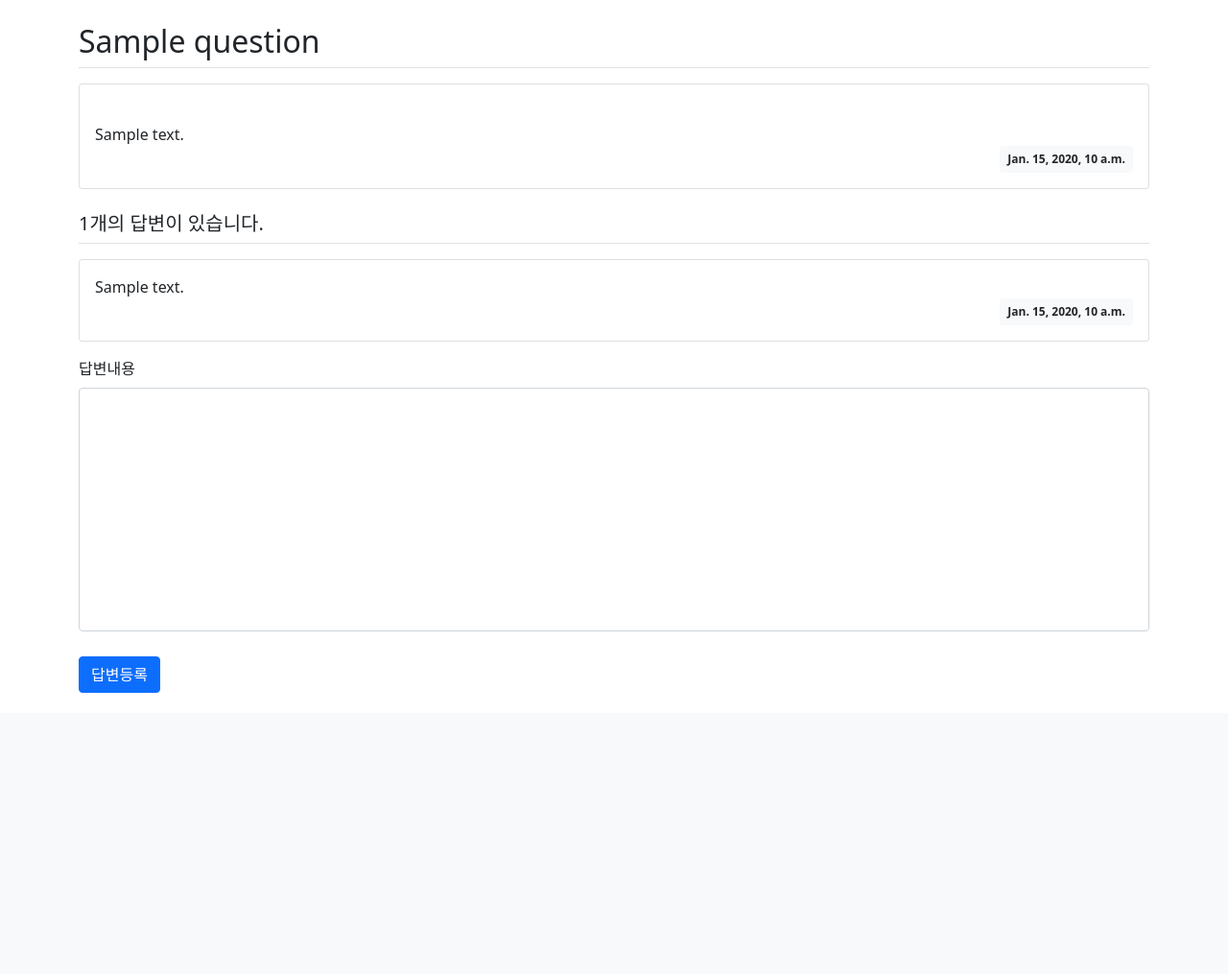
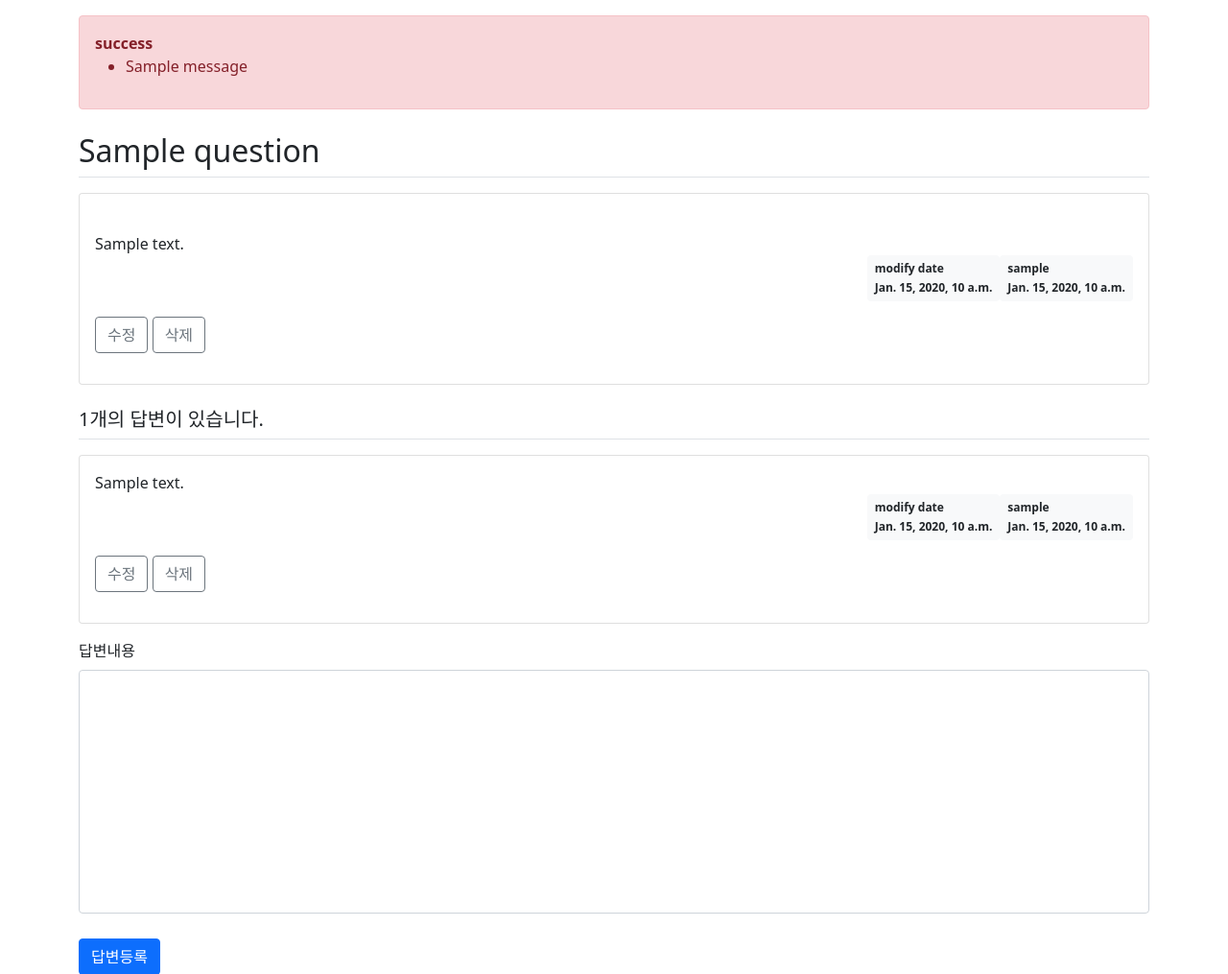
Before and after one commit to nykoh2001/django-begin, a Django app: page /pybo/answer/create/1/ in a window 1280 px wide. Shown: the part 57-1072 px from the top of the page at 96% size. Before the commit the page ends 779 px from the top, so only its background shows below. Run offline with Django 4.2, Linux system fonts and the light colour scheme; a user stored in the database is signed in; tables that the repository leaves empty hold one stand-in row (values such as "Sample post"); one stand-in notice (Sample message) is shown; some libraries are stand-ins or nearby versions.

Commit message:
feat: 질문/답변 수정/삭제

```diff
--- a/pybo/models.py
+++ b/pybo/models.py
@@ -7,6 +7,7 @@ class Question(models.Model): # inherit Model class
   subject = models.CharField(max_length=200)
   content = models.TextField()
   create_date = models.DateTimeField()
+  modify_date = models.DateTimeField(null=True, blank=True)
 
   def __str__(self) -> str:
     return self.subject
@@ -16,6 +17,7 @@ class Answer(models.Model):
   question = models.ForeignKey(Question, on_delete=models.CASCADE)
   content = models.TextField()
   create_date = models.DateTimeField()
+  modify_date = models.DateTimeField(null=True, blank=True)
 
   def __str__(self) -> str:
     return self.content
--- a/pybo/urls.py
+++ b/pybo/urls.py
@@ -7,5 +7,9 @@ urlpatterns = [
     path('', views.index, name="index"),
     path('<int:question_id>/', views.detail, name="detail"),
     path('answer/create/<int:question_id>/', views.answer_create, name="answer_create"),
-    path('question/create/', views.question_create, name="question_create")
+    path('question/create/', views.question_create, name="question_create"),
+    path('question/modify/<int:question_id>/', views.question_modify, name="question_modify"),
+    path('question/delete/<int:question_id>/', views.question_delete, name="question_delete"),
+    path('answer/modity/<int:answer_id>/', views.answer_modify, name="answer_modify"),
+    path('answer/delete/<int:answer_id>/', views.answer_delete, name="answer_delete")
 ]
--- a/pybo/views.py
+++ b/pybo/views.py
@@ -3,6 +3,7 @@ from django.utils import timezone
 from django.http import HttpResponseNotAllowed
 from django.core.paginator import Paginator
 from django.contrib.auth.decorators import login_required
+from django.contrib import messages
 
 # Create your views here.
 
@@ -56,3 +57,56 @@ def question_create(req):
       question.create_date = timezone.now()
       question.save()
   return redirect("pybo:index")
+
+@login_required(login_url='common:login')
+def question_modify(request, question_id):
+  question = get_object_or_404(Question,pk=question_id)
+  if request.user != question.author:
+    messages.error("수정 권한이 없습니다.")
+    return redirect('pybo:detail', question_id=question_id)
+  if request.method=="POST":
+    form = QuestionForm(request.POST, instance=question)
+    if form.is_valid():
+      question = form.save(commit=False)
+      question.modify_date = timezone.now()
+      question.save()
+      return redirect('pybo:detail', question_id =question_id)
+  else:
+    form = QuestionForm(instance=question)
+  context = {'form': form}
+  return render(request, 'pybo/question_form.html', context)
+
+@login_required(login_url='common:login')
+def question_delete(request, question_id):
+  question = get_object_or_404(Question, pk=question_id)
+  if request.user != question.author:
+    messages.error('삭제 권한이 없습니다.')
+    return redirect('pybo:detail', question_id=question_id)
+  question.delete()
+  return redirect('pybo:index')
+
+@login_required(login_url='common:login')
+def answer_modify(request, answer_id):
+  answer = get_object_or_404(Answer, pk=answer_id)
+  if request.user != answer.author:
+    messages.error("수정 권한이 없습니다.")
+    return redirect('pybo:detail', question_id = answer.question.id)
+  if request.method == "POST":
+    form = AnswerForm(request.POST, instance=answer)
+    if form.is_valid():
+      answer= form.save(commit=False)
+      answer.modify_date = timezone.now()
+      answer.save()
+      return redirect('pybo:detail', question_id = answer.question.id)
+  else:
+    form = AnswerForm(instance=answer)
+  context= {'form': form}
+  return render(request, 'pybo/answer_form.html', context)
+
+@login_required(login_url='common:login')
+def answer_delete(request, answer_id):
+  answer = get_object_or_404(Answer, pk=answer_id)
+  if request.user != answer.author:
+    messages.error("삭제 권한이 없습니다.")
+  else: answer.delete()
+  return redirect('pybo:detail', question_id=answer.question.id)
--- a/templates/base.html
+++ b/templates/base.html
@@ -16,4 +16,6 @@
     <script src="{%static 'bootstrap.min.js'%}"></script>
   </body>
 
+  <script src="{%static 'bootstrap.min.js'%}"></script>
+  {% block script %}{% endblock script %}
 </html>
--- a/templates/pybo/question_detail.html
+++ b/templates/pybo/question_detail.html
@@ -2,6 +2,14 @@
 
 {%block content%}
   <div class="container my-3">
+    {% if messages %}
+    <div class="alert alert-danger my-3" role="alert">
+    {% for message in messages %}
+        <strong>{{ message.tags }}</strong>
+        <ul><li>{{ message.message }}</li></ul>
+    {% endfor %}
+    </div>
+    {% endif %}
     <h2 class="border-bottom py-2">{{question.subject}}</h2>
     <div class="card my-3">
       <div class="card-body">
@@ -9,11 +17,38 @@
           {{question.content}}
         </div>
         <div class="d-flex justify-content-end">
-          <div class="badge bg-light text-dark p-2">
+          {% if question.modify_date %}
+          <div class="badge bg-light text-dark p-2 text-start">
+            <div class="mb-2">
+              modify date
+            </div>
+            <div>
+            {{question.modify_date}}
+            </div>
+          </div>
+          {% endif %}
+          <div class="badge bg-light text-dark p-2 text-start">
+            <div class="mb-2">
+              {{question.author.username}}
+            </div>
+            <div>
             {{question.create_date}}
+            </div>
           </div>
         </div>
+        <div class="my-3">
+          {% if request.user == question.author %}
+          <a href="{%url 'pybo:question_modify' question.id%} " class="btn btn-sn btn-outline-secondary">
+            수정
+          </a>
+          <a href="javascript:void(0)" data-uri="{%url 'pybo:question_delete' question.id%}"
+          class="delete btn btn-sn btn-outline-secondary">
+            삭제
+          </a>
+          {% endif %}
+        </div>
       </div>
+
     </div>
     <h5 class="border-bottom my-3 py-2">{{question.answer_set.count}}개의 답변이 있습니다.</h5>
     {% for answer in question.answer_set.all %}
@@ -21,9 +56,35 @@
         <div class="card-body">
           <div class="card-text" style="white-space: pre-line;">{{ answer.content }}</div>
           <div class="d-flex justify-content-end">
-            <div class="badge bg-light text-dark p-2">
+            {% if answer.modify_date %}
+            <div class="badge bg-light text-dark p-2 text-start">
+              <div class="mb-2">
+                modify date
+              </div>
+              <div>
+              {{answer.modify_date}}
+              </div>
+            </div>
+            {% endif %}
+            <div class="badge bg-light text-dark p-2 text-start">
+              <div class="mb-2">
+                {{answer.author.username}}
+              </div>
+              <div>
               {{ answer.create_date }}
+              </div>
             </div>
+          </div>
+          <div class="my-3">
+          {% if request.user == answer.author %}
+          <a href="{%url 'pybo:answer_modify' answer.id%} " class="btn btn-sn btn-outline-secondary">
+            수정
+          </a>
+          <a href="javascript:void(0)" data-uri="{%url 'pybo:answer_delete' answer.id%}"
+          class="delete btn btn-sn btn-outline-secondary">
+            삭제
+          </a>
+          {% endif %}
           </div>
         </div>
       </div>
@@ -54,3 +115,16 @@
 
   </div>
 {% endblock %}
+
+{% block script %}
+<script type='text/javascript'>
+const delete_elements = document.getElementsByClassName("delete");
+Array.from(delete_elements).forEach(function(element) {
+    element.addEventListener('click', function() {
+        if(confirm("정말로 삭제하시겠습니까?")) {
+            location.href = this.dataset.uri;
+        };
+    });
+});
+</script>
+{% endblock %}
```
Also changed, not shown: templates/pybo/answer_form.html (added, +18 -0 lines), templates/pybo/question_list.html (+7 -5 lines).
